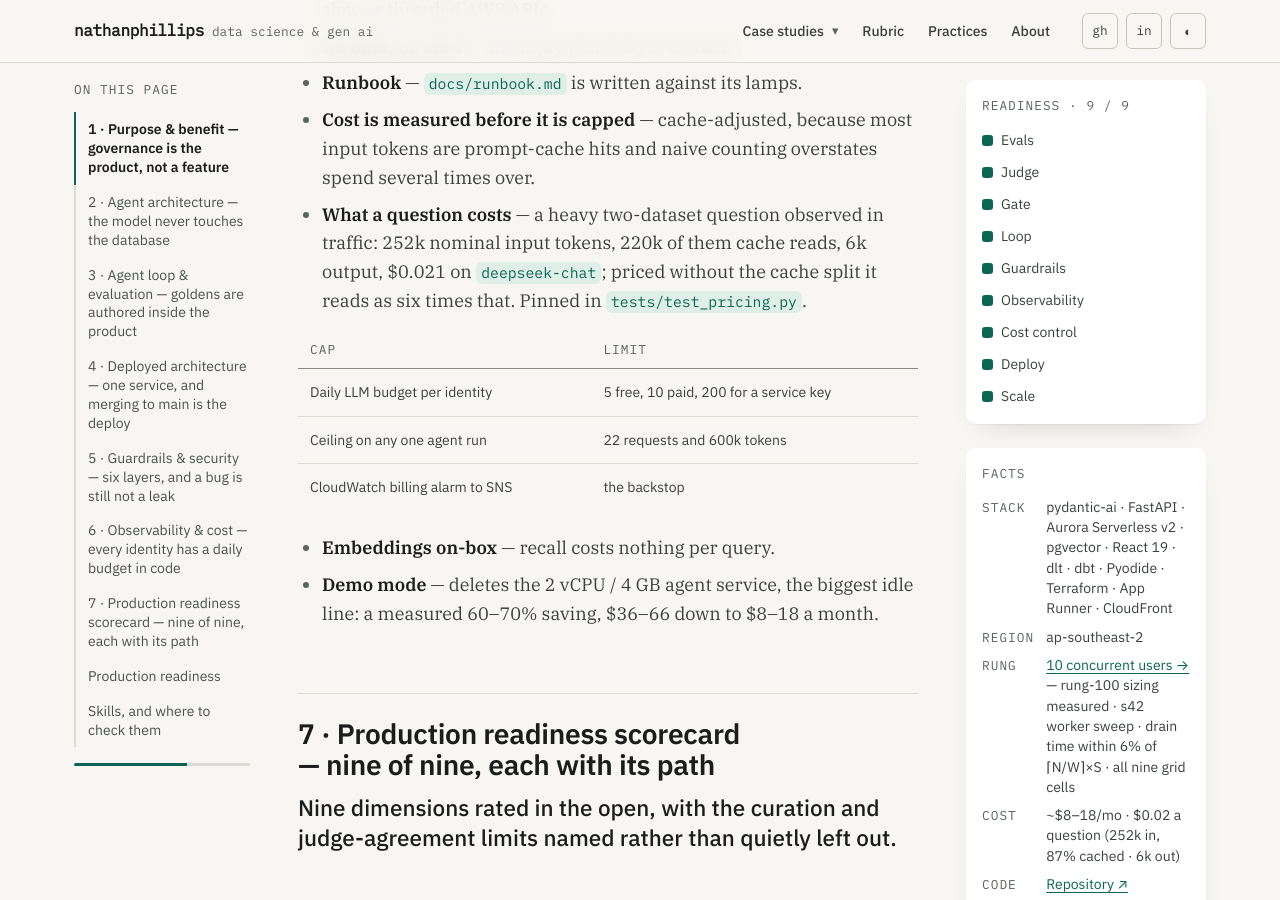
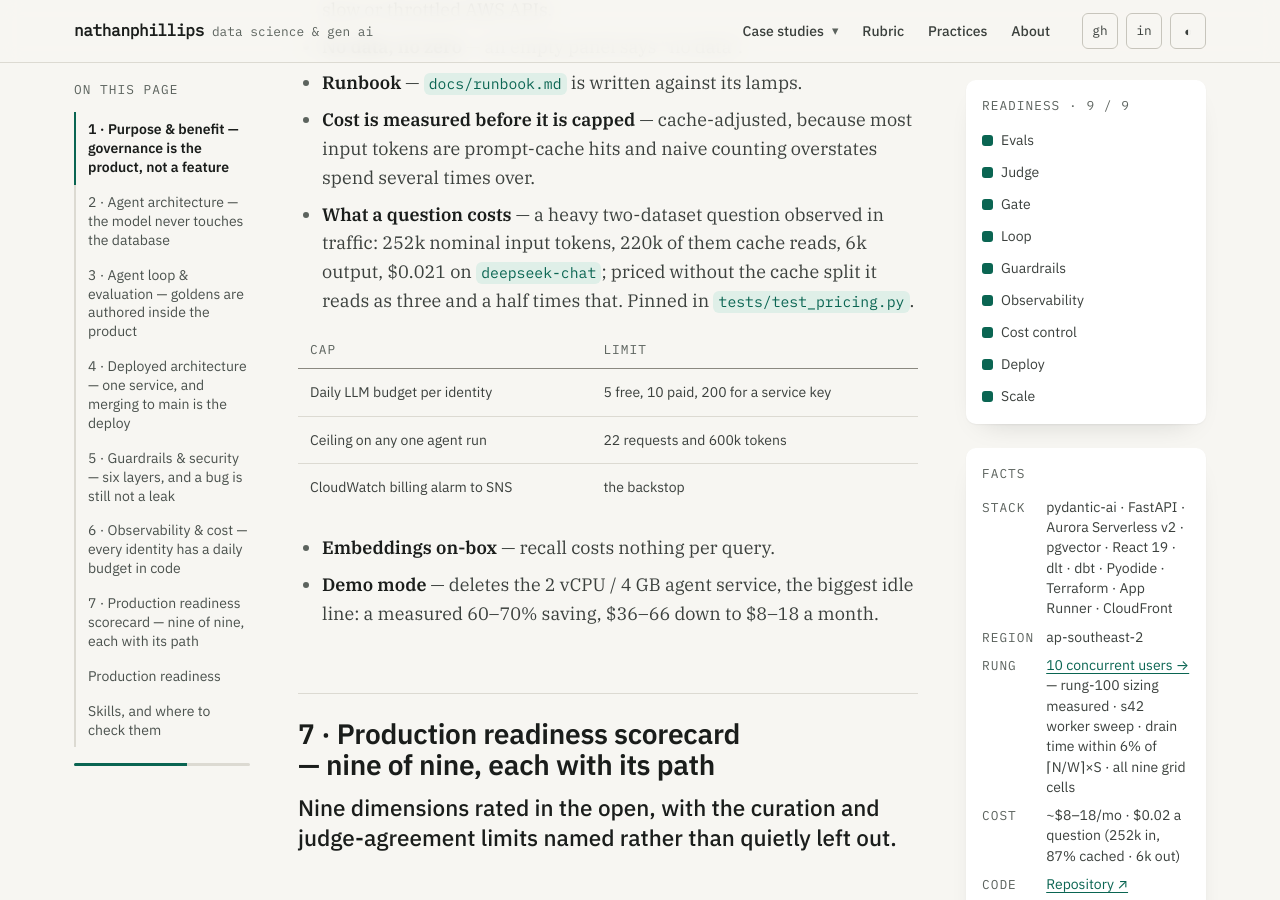
Before and after one commit to nmp-dsci/nmp-dsci.github.io, a Jekyll site: the page built from _projects/data-pilot.md, in a window 1280 px wide and 900 px high, scrolled down 10520 px. Built offline with Jekyll 4.4.1, drawn with Linux system fonts in a browser that asks for light colours.

Commit message:
no-mistakes(review): Fix data-pilot cache-split multiplier to 3.5x, matching pinned pricing

```diff
--- a/_projects/data-pilot.md
+++ b/_projects/data-pilot.md
@@ -363,7 +363,7 @@ The Operations tab answers "is it healthy, safe, fast and affordable":
 - **No data, no zero** — an empty panel says "no data".
 - **Runbook** — `docs/runbook.md` is written against its lamps.
 - **Cost is measured before it is capped** — cache-adjusted, because most input tokens are prompt-cache hits and naive counting overstates spend several times over.
-- **What a question costs** — a heavy two-dataset question observed in traffic: 252k nominal input tokens, 220k of them cache reads, 6k output, $0.021 on `deepseek-chat`; priced without the cache split it reads as six times that. Pinned in `tests/test_pricing.py`.
+- **What a question costs** — a heavy two-dataset question observed in traffic: 252k nominal input tokens, 220k of them cache reads, 6k output, $0.021 on `deepseek-chat`; priced without the cache split it reads as three and a half times that. Pinned in `tests/test_pricing.py`.
 
 | Cap | Limit |
 |---|---|
```
